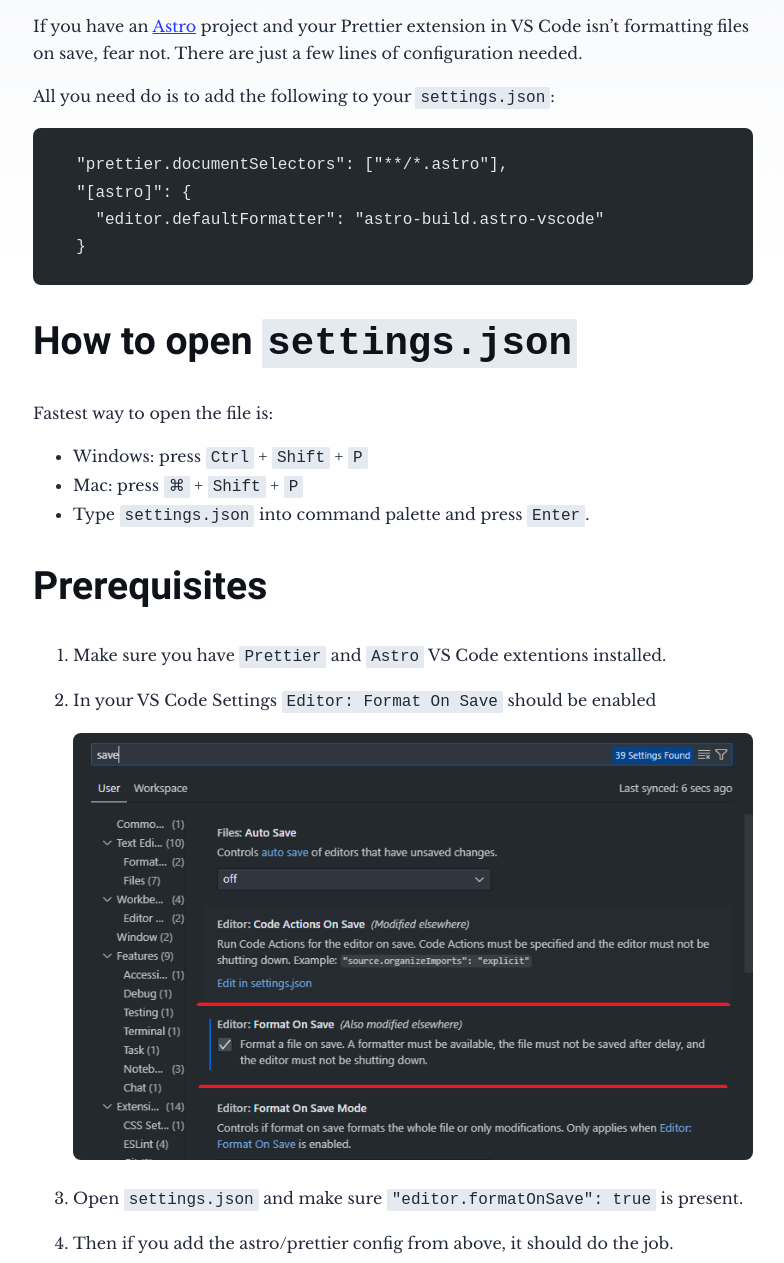
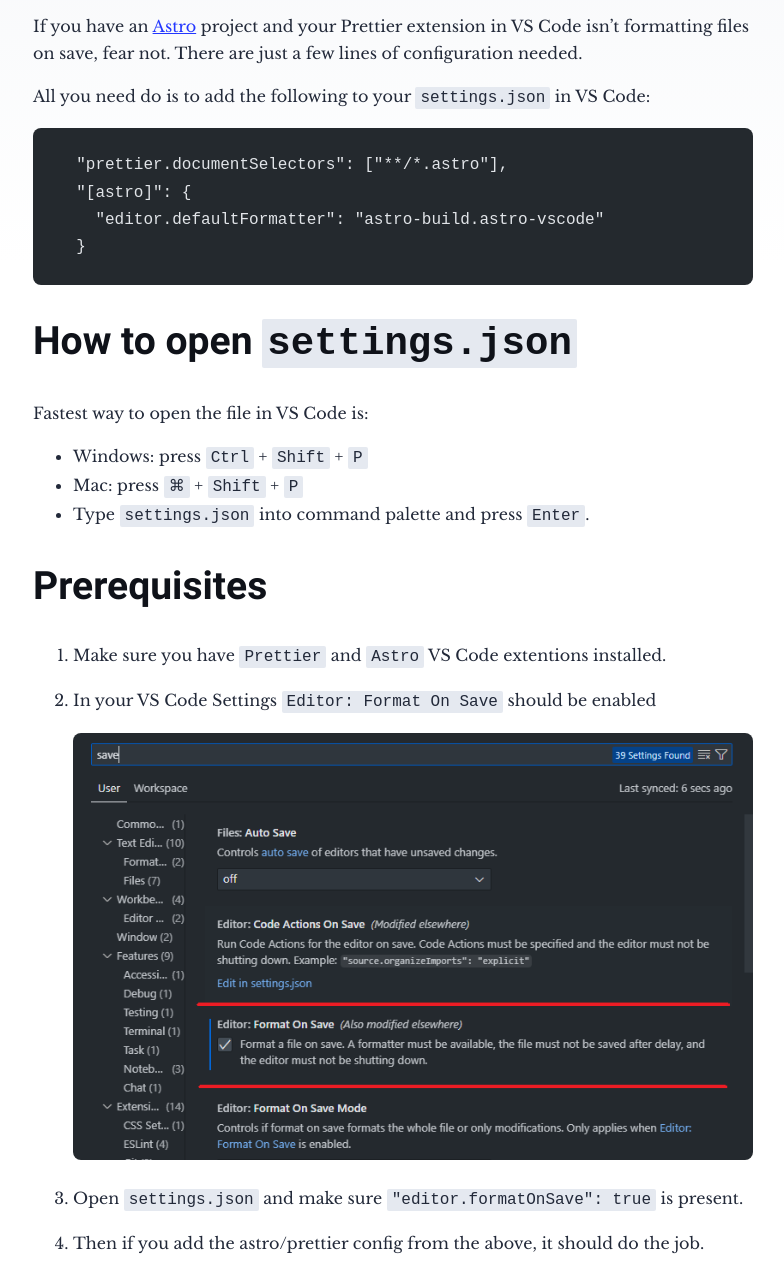
Before and after one commit to mariovyord/mariovyord.github.io, an Astro site: page /blog/how-to-enable-prettier-for-astro in a window 1280 px wide. Shown: the part 337-1600 px from the top of the page, without its empty margins (247-1031 px from the left). Built offline with nearby package versions, Linux system fonts and the light colour scheme; Astro itself is replaced by a stand-in of ours; code samples lack their colours.

Commit message:
update article

````diff
--- a/src/content/blog/how-to-enable-prettier-for-astro.md
+++ b/src/content/blog/how-to-enable-prettier-for-astro.md
@@ -6,7 +6,7 @@ pubDate: "February 29 2024"
 
 If you have an [Astro](https://astro.build/) project and your Prettier extension in VS Code isn't formatting files on save, fear not. There are just a few lines of configuration needed.
 
-All you need do is to add the following to your `settings.json`:
+All you need do is to add the following to your `settings.json` in VS Code:
 
 ```js
   "prettier.documentSelectors": ["**/*.astro"],
@@ -17,7 +17,7 @@ All you need do is to add the following to your `settings.json`:
 
 ## How to open `settings.json`
 
-Fastest way to open the file is:
+Fastest way to open the file in VS Code is:
 
 - Windows: press `Ctrl` + `Shift` + `P`
 - Mac: press `⌘` + `Shift` + `P`
@@ -32,6 +32,6 @@ Fastest way to open the file is:
 
 3. Open `settings.json` and make sure `"editor.formatOnSave": true` is present.
 
-4. Then if you add the astro/prettier config from above, it should do the job.
+4. Then if you add the astro/prettier config from the above, it should do the job.
 
 And that's it! Go and try it out - `Prettier` should now format your `.astro` files on save.
````
